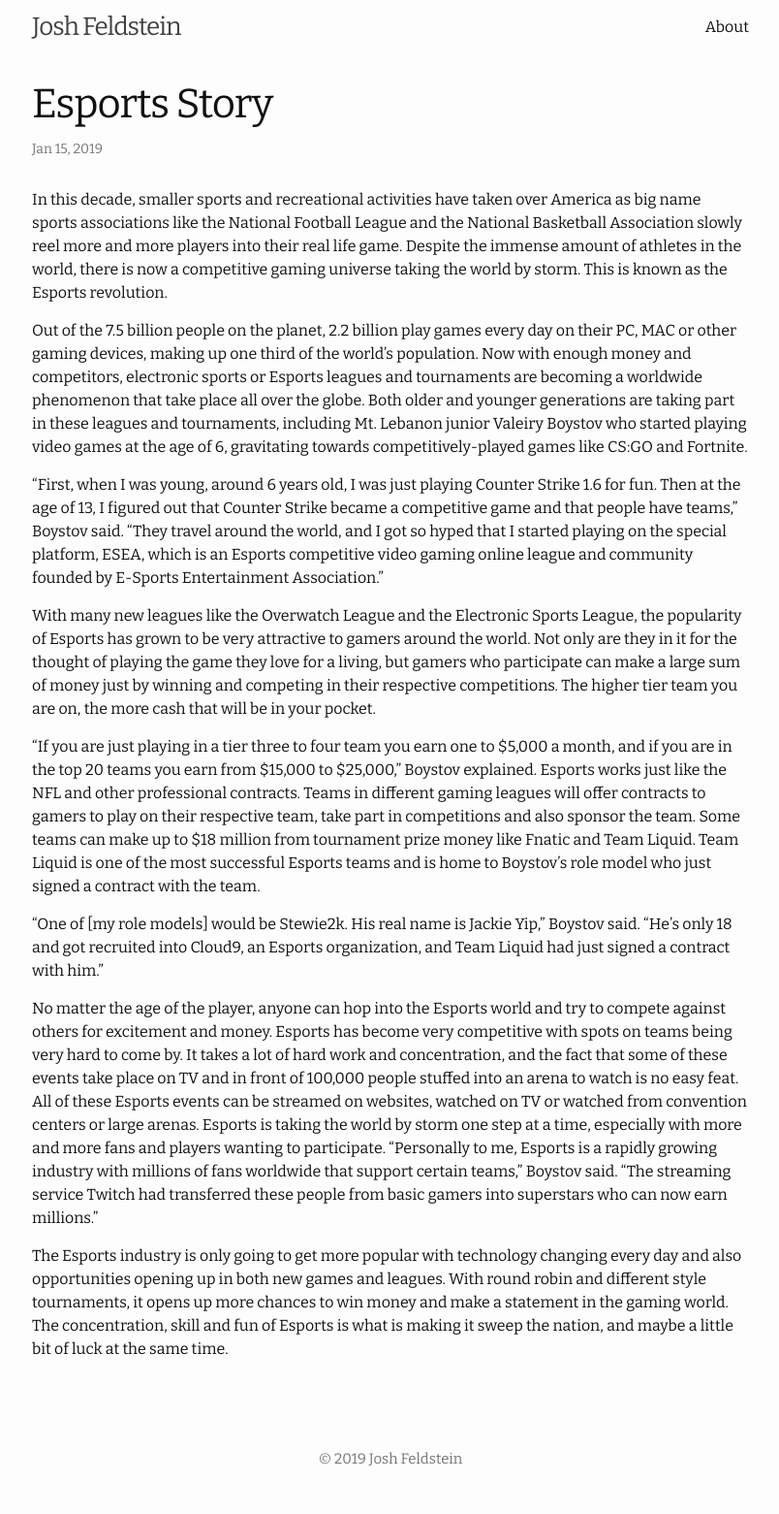
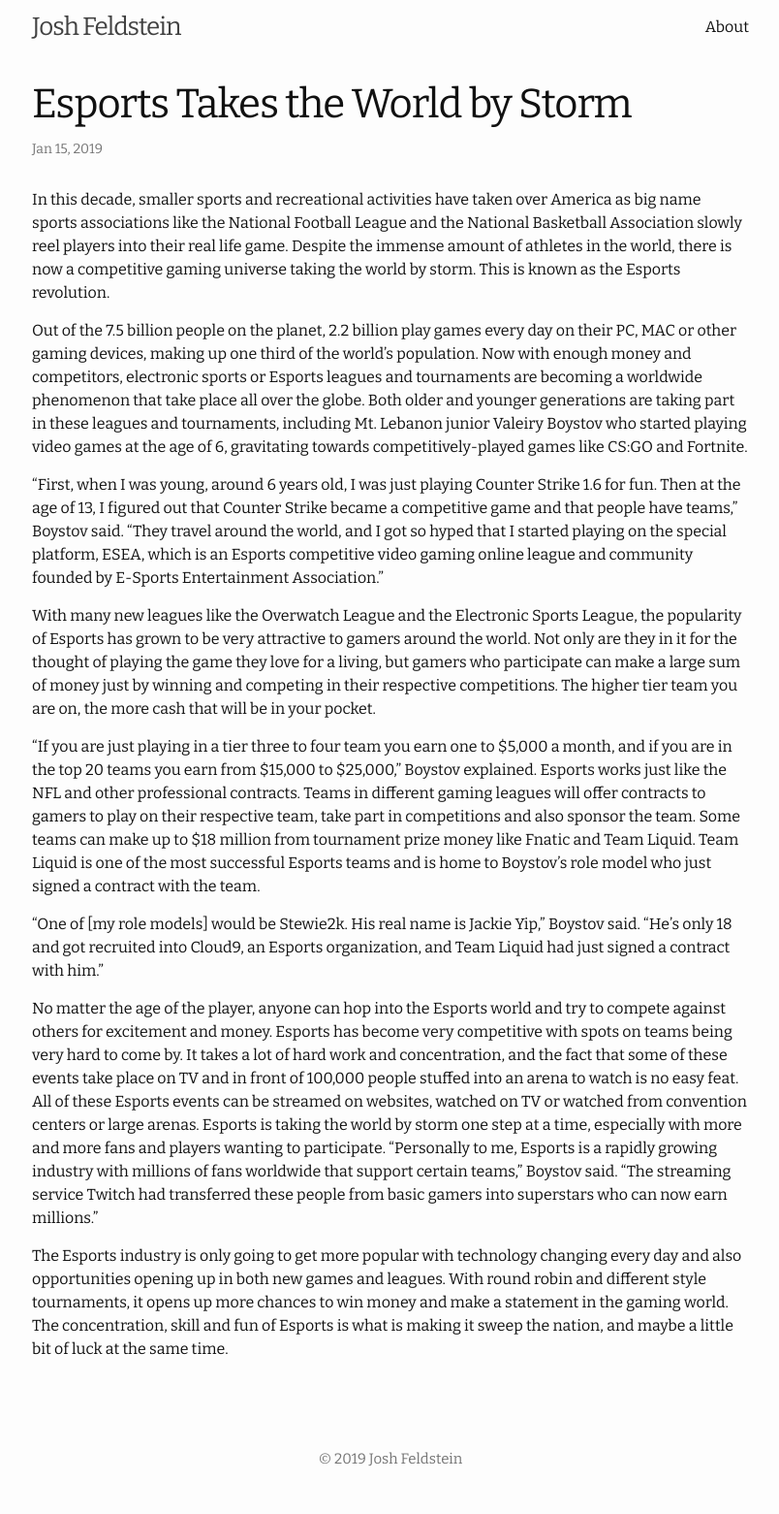
Before and after one commit to joshfeldstein/joshfeldstein.github.io, a Jekyll site: the page built from _posts/2019-01-14-esports-story.markdown, in a window 1280 px wide. Shown: the whole page at 97% size, without its empty margins (237-1041 px from the left). Built offline with Jekyll 4.4.1, drawn with Linux system fonts in a browser that asks for light colours.

Commit message:
Update 2019-01-14-esports-story.markdown

```diff
--- a/_posts/2019-01-14-esports-story.markdown
+++ b/_posts/2019-01-14-esports-story.markdown
@@ -1,10 +1,10 @@
 ---
 layout: post
-title:  "Esports Story"
+title:  "Esports Takes the World by Storm"
 date:   2019-01-14 20:43:50 -0500
 categories:
 ---
-In this decade, smaller sports and recreational activities have taken over America as big name sports associations like the National Football League and the National Basketball Association slowly reel more and more players into their real life game. Despite the immense amount of athletes in the world, there is now a competitive gaming universe taking the world by storm. This is known as the Esports revolution.
+In this decade, smaller sports and recreational activities have taken over America as big name sports associations like the National Football League and the National Basketball Association slowly reel players into their real life game. Despite the immense amount of athletes in the world, there is now a competitive gaming universe taking the world by storm. This is known as the Esports revolution.
 
 Out of the 7.5 billion people on the planet, 2.2 billion play games every day on their PC, MAC or other gaming devices, making up one third of the world's population. Now with enough money and competitors, electronic sports or Esports leagues and tournaments are becoming a worldwide phenomenon that take place all over the globe. Both older and younger generations are taking part in these leagues and tournaments, including Mt. Lebanon junior Valeiry Boystov who started playing video games at the age of 6, gravitating towards competitively-played games like CS:GO and Fortnite.
 
```
